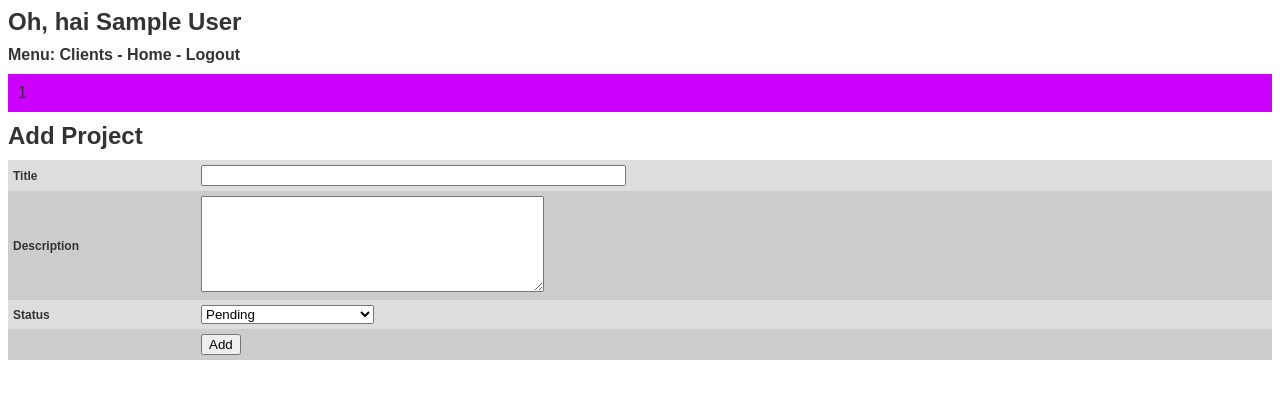
After one commit to MathieuFrench1/Unspecified-Clients, a PHP site: page /add_project.php?client=1 in a window 1280 px wide. The commit adds this page. Shown: the top 399 px of the page. Run offline with PHP 8.4, Linux system fonts and the light colour scheme; the visitor is signed in with stand-in values (Sample User, id 1).

Commit message:
Add client / Add project forms

```diff
--- /dev/null
+++ b/add_project.php
@@ -0,0 +1,37 @@
+<?php $title = "Add Project"; include('_header.php'); ?>
+
+<h2>Add Project</h2>
+<form action="/process/add_project.php" method="post">
+	<input type="hidden" value="<?php echo $_GET['client']; ?>" name="client_id" />
+	<table cellspacing="0" class="alternating">
+		<tr>
+			<th>Title</th>
+			<td><input type="text" name="title" size="50" /></td>
+		</tr>
+		<tr>
+			<th>Description</th>
+			<td><textarea name="description" cols="40" rows="6"></textarea></td>
+		</tr>
+		<tr>
+			<th>Status</th>
+			<td>
+				<select name="status">
+					<option value="Pending">Pending</option>
+					<option value="Requirements Gathering">Requirements Gathering</option>
+					<option value="Wireframe">Wireframe</option>
+					<option value="Awaiting Client Feedback">Awaiting Client Feedback</option>
+					<option value="Designing">Designing</option>
+					<option value="Building">Building</option>
+					<option value="Completed">Completed</option>
+					<option value="Cancelled">Cancelled</option>
+				</select>
+			</td>
+		</tr>
+		<tr>
+			<th></th>
+			<td><input type="submit" name="add_project" value="Add" /></td>
+		</tr>
+	</table>
+</form>
+
+<?php include('_footer.php'); ?>
--- a/includes/inc_fullclientlist.php
+++ b/includes/inc_fullclientlist.php
@@ -1,4 +1,5 @@
 <h4>Our Clients</h4>
+<p><a href="/add_client.php">Add Client</a></p>
 <table cellspacing="0" class="clickable">
 	<tr>
 		<th>Company</th>
--- a/includes/inc_individualclientinfo.php
+++ b/includes/inc_individualclientinfo.php
@@ -44,6 +44,7 @@ if (mysql_num_rows($client_search) != 1){
 	</form>
 
 	<h3>Projects</h3>
+	<p><a href="/add_project.php?client=<?php echo $_GET['id']; ?>">Add Project</a></p>
 	<p>These are the projects the client currently has with us. It'll show the status, name, etc.. Click to view more information.</p>
 	<?php
 
```
Also changed, not shown: add_client.php (added, +37 -0 lines), process/add_client.php (added, +18 -0 lines), process/add_project.php (added, +16 -0 lines).
